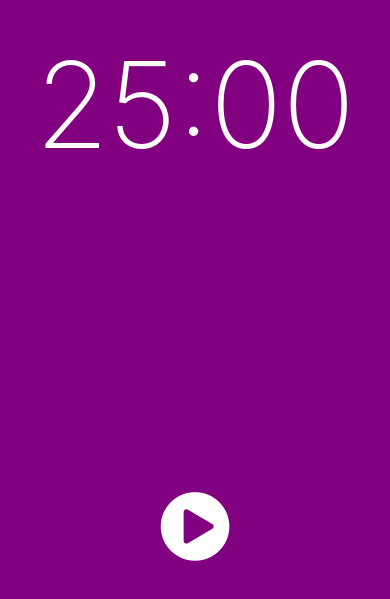
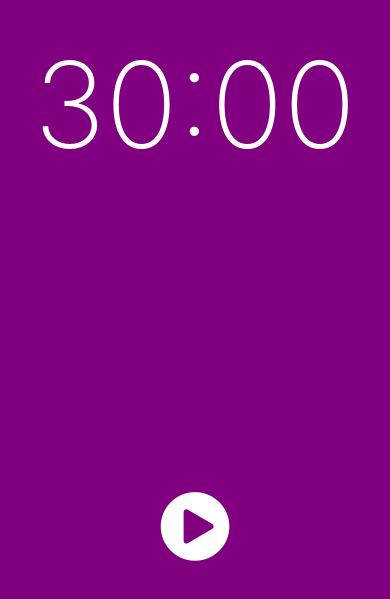
Before and after one commit to serranoarevalo/practice-timerApp, a React Native app in the folder concentration-timer/: screen / in a window 390 px wide. Shown: the part 177-776 px from the top of the page. Built offline with nearby package versions, Linux system fonts and the light colour scheme.

Commit message:
Set for Interval

```diff
--- a/concentration-timer/components/Timer/index.js
+++ b/concentration-timer/components/Timer/index.js
@@ -16,7 +16,8 @@ function mapStateToProps(state) {
 function mapDispatchToProps(dispatch) {
     return {
         startTimer: bindActionCreators(concentrationActions.startTimer, dispatch),
-        restartTimer: bindActionCreators(concentrationActions.restartTimer, dispatch)
+        restartTimer: bindActionCreators(concentrationActions.restartTimer, dispatch),
+        addSecond: bindActionCreators(concentrationActions.addSecond, dispatch)
     };
 }
 
--- a/concentration-timer/components/Timer/presenter.js
+++ b/concentration-timer/components/Timer/presenter.js
@@ -9,13 +9,14 @@ class Timer extends Component {
             elapsedTime,
             timeDuration,
             startTimer,
-            restartTimer
+            restartTimer,
+            addSecond
         } = this.props;
         return (
             <View style={styles.container}>
                 <StatusBar barStyle="light-content" />
                 <View style={styles.upper}>
-                    <Text style={styles.time}>25:00</Text>
+                    <Text style={styles.time}>30:00</Text>
                 </View>
                 <View style={styles.lower}>
                     {!isPlaying && (
--- a/concentration-timer/reducer.js
+++ b/concentration-timer/reducer.js
@@ -27,7 +27,7 @@ function addSecond() {
 }
 // Reducer
 
-const TIMER_DURATION = 1500;
+const TIMER_DURATION = 1800;
 
 const initialState = {
     isPlaying: false,
```
